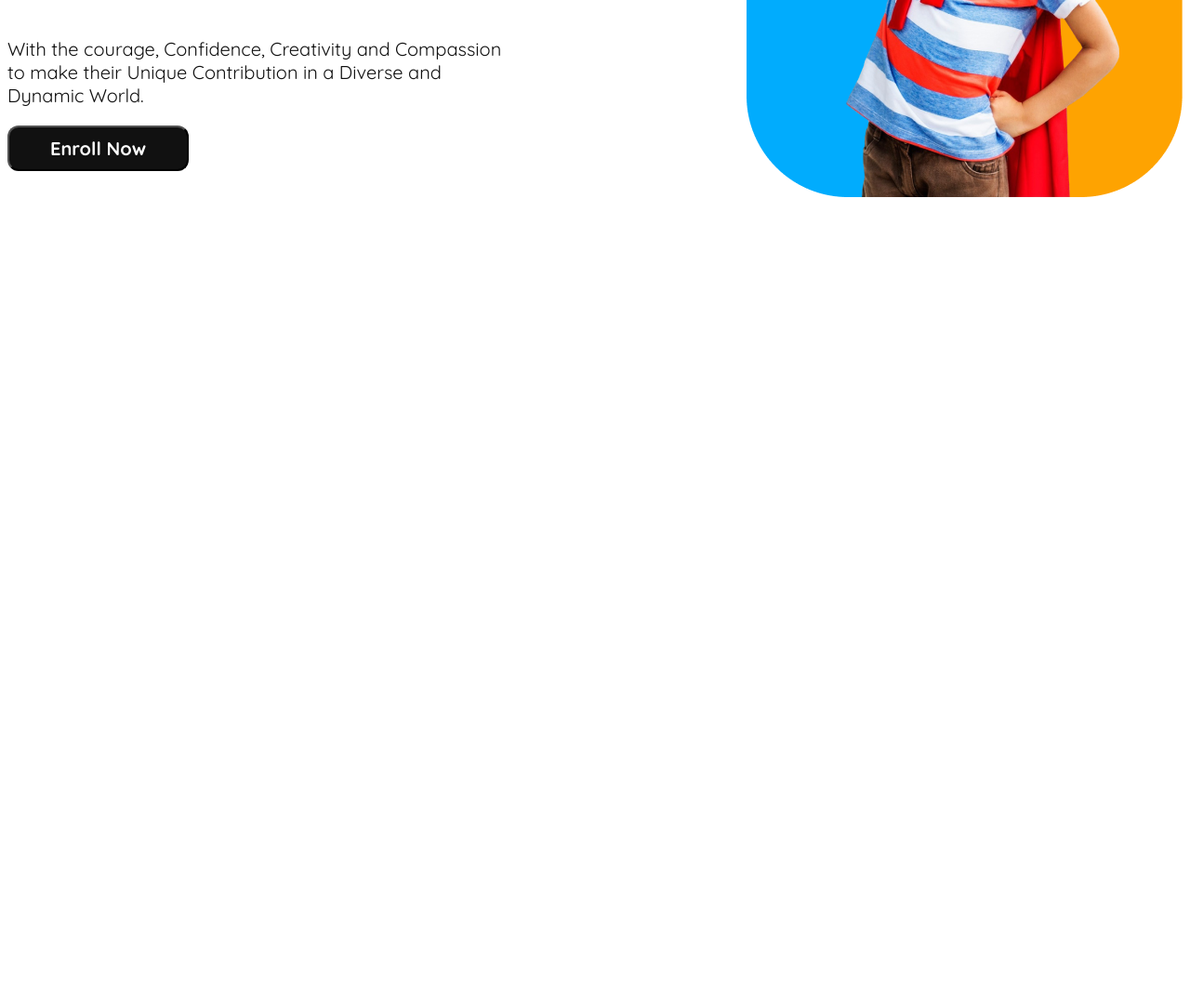
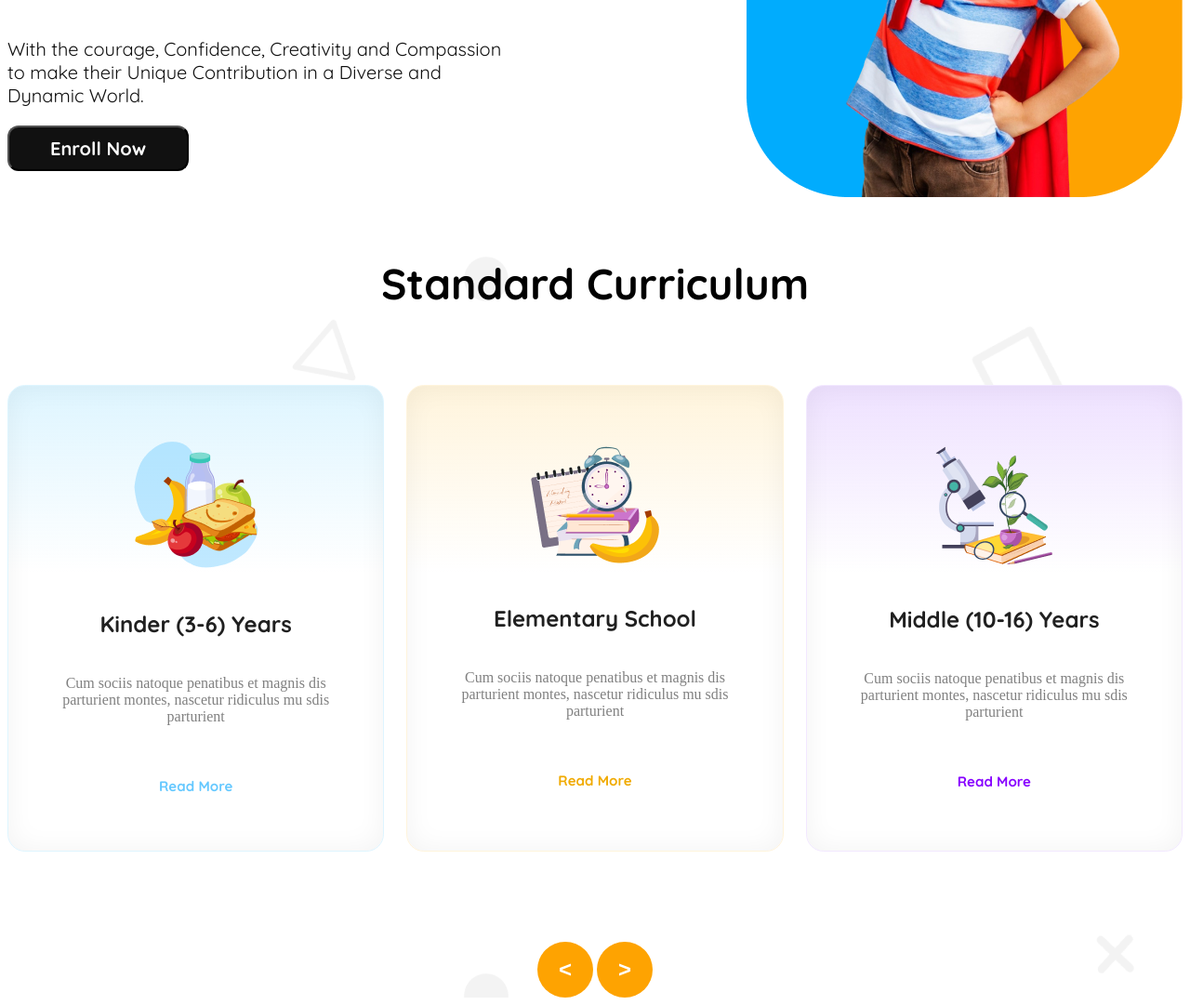
Before and after one commit to Alavi07/Assignment-2, a plain HTML site: page index.html in a window 1280 px wide. Shown: the part 500-1581 px from the top of the page at 93% size. Before the commit the page ends 800 px from the top, so only its background shows below. Drawn offline with Linux system fonts and the light colour scheme.

Commit message:
added standard curriculum

```diff
--- a/index.html
+++ b/index.html
@@ -43,6 +43,40 @@
                 </div>
             </div>
         </section>
+        <section class="standard-curriculum">
+            <div><h3 class="standard-title">Standard Curriculum</h3></div>
+            <div class="standard-cards">
+                <div class="card-container">
+                    <div id="card1" class="card">
+                        <img src="assets/kinder.png" alt="">
+                        <h5 class="card-header">Kinder (3-6) Years</h5>
+                        <p class="card-description">Cum sociis natoque penatibus et magnis
+                            dis parturient montes, nascetur ridiculus
+                            mu sdis parturient</p>
+                        <button class="card1-btn">Read More</button>
+                    </div>
+                    <div id="card2" class="card">
+                        <img src="assets/elementary.png" alt="">
+                        <h5 class="card-header">Elementary School</h5>
+                        <p class="card-description">Cum sociis natoque penatibus et magnis
+                            dis parturient montes, nascetur ridiculus
+                            mu sdis parturient</p>
+                        <button class="card2-btn">Read More</button>
+                    </div>
+                    <div id="card3" class="card">
+                        <img src="assets/middle.png" alt="">
+                        <h5 class="card-header">Middle (10-16) Years</h5>
+                        <p class="card-description">Cum sociis natoque penatibus et magnis
+                            dis parturient montes, nascetur ridiculus
+                            mu sdis parturient</p>
+                        <button class="card3-btn">Read More</button>
+                    </div>
+            </div>
+            <div class="slide-btn">
+                <button class="arrow-btn"><</button>
+                <button class="arrow-btn">></button>
+            </div>
+        </section>
     </main>
     <footer>
 
--- a/styles/styles.css
+++ b/styles/styles.css
@@ -100,9 +100,98 @@ li{
     background: rgb(17, 17, 17);
     color: rgb(255, 255, 255);
     font-family: Quicksand;
-    font-size: 20px;
+    font-size: 1.25rem;
     font-weight: 700;
     padding: 10px 44px;
+}
+.standard-curriculum{
+    background-image: url(../assets/bg.png);
+    text-align: center;
+}
+.standard-title{
+    color: rgb(0, 0, 0);
+    font-family: Quicksand;
+    font-size: 2.875rem;
+    font-weight: 700;
+    margin-top: 60px;
+}
+.card-container{
+    display: flex;
+    justify-content: center;
+    gap: 24px;
+    margin-top: 80px;
+}
+.card{
+    text-align: center;
+    align-content: center;
+    padding: 59px 41px;
+    box-shadow: inset 0px 0px 28.3px 0.94px rgba(0, 0, 0, 0.05);
+}
+.card-header{
+    color: rgb(32, 32, 32);
+    font-family: Quicksand;
+    font-size: 1.5rem;
+    font-weight: 700;
+}
+.card-description{
+    color: rgb(128, 128, 128);
+    font-family: Raleway;
+    font-size: 1rem;
+    font-weight: 500;
+}
+#card1{
+    border: 0.94px solid rgb(222, 245, 255);
+    border-radius: 18.86px;
+    background: linear-gradient(180.00deg, rgb(222, 245, 255),rgba(255, 255, 255, 0) 40%),rgb(255, 255, 255);
+}
+#card2{
+    border: 0.94px solid rgb(255, 244, 220);
+    border-radius: 18.86px;
+    background: linear-gradient(180.00deg, rgb(255, 244, 220),rgba(255, 255, 255, 0) 40%),rgb(255, 255, 255);
+}
+#card3{
+    border: 0.94px solid rgb(242, 232, 255);
+    border-radius: 18.86px;
+    background: linear-gradient(180.00deg, rgb(238, 225, 255),rgba(255, 255, 255, 0) 40%),rgb(255, 255, 255);
+}
+.card1-btn{
+    color: rgb(100, 200, 255);
+    font-family: Quicksand;
+    font-size: 15.09px;
+    font-weight: 700;
+    border: none;
+    background-color: transparent;
+    margin-top: 39px;
+}
+.card2-btn{
+    color: rgb(240, 170, 0);
+    font-family: Quicksand;
+    font-size: 15.09px;
+    font-weight: 700;
+    border: none;
+    background-color: transparent;
+    margin-top: 39px;
+}
+.card3-btn{
+    color: rgb(135, 0, 255);
+    font-family: Quicksand;
+    font-size: 15.09px;
+    font-weight: 700;
+    border: none;
+    background-color: transparent;
+    margin-top: 39px;
+}
+.arrow-btn{
+    width: 60px;
+    height: 60px;
+    border-radius: 30px;
+    background: rgb(254, 163, 1);
+    color: rgb(255, 255, 255);
+    font-family: Font Awesome 5 Free;
+    font-size: 24px;
+    font-weight: 900;
+    border: none;
+    margin-top: 97px;
 }
 @media screen and (max-width: 576px){
     .nav-ul, .nav-btn,.nav-header{
```
